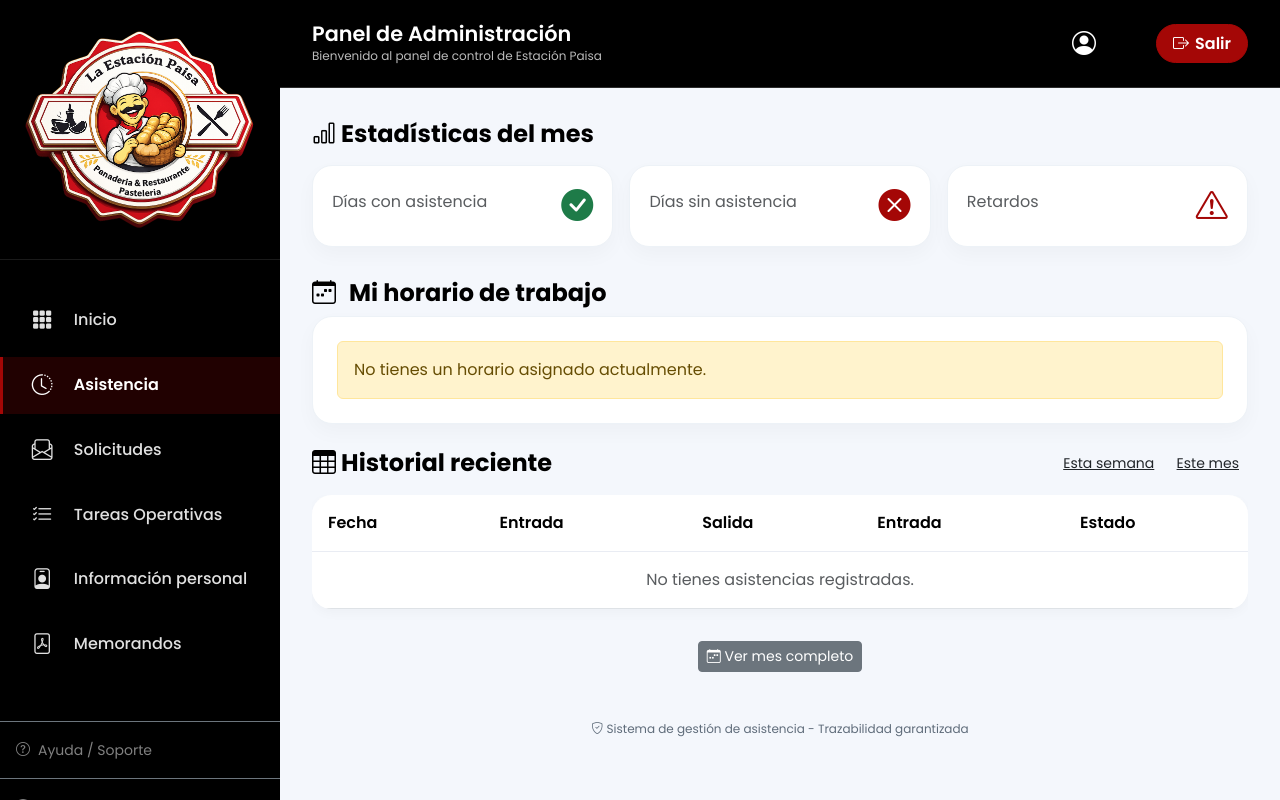
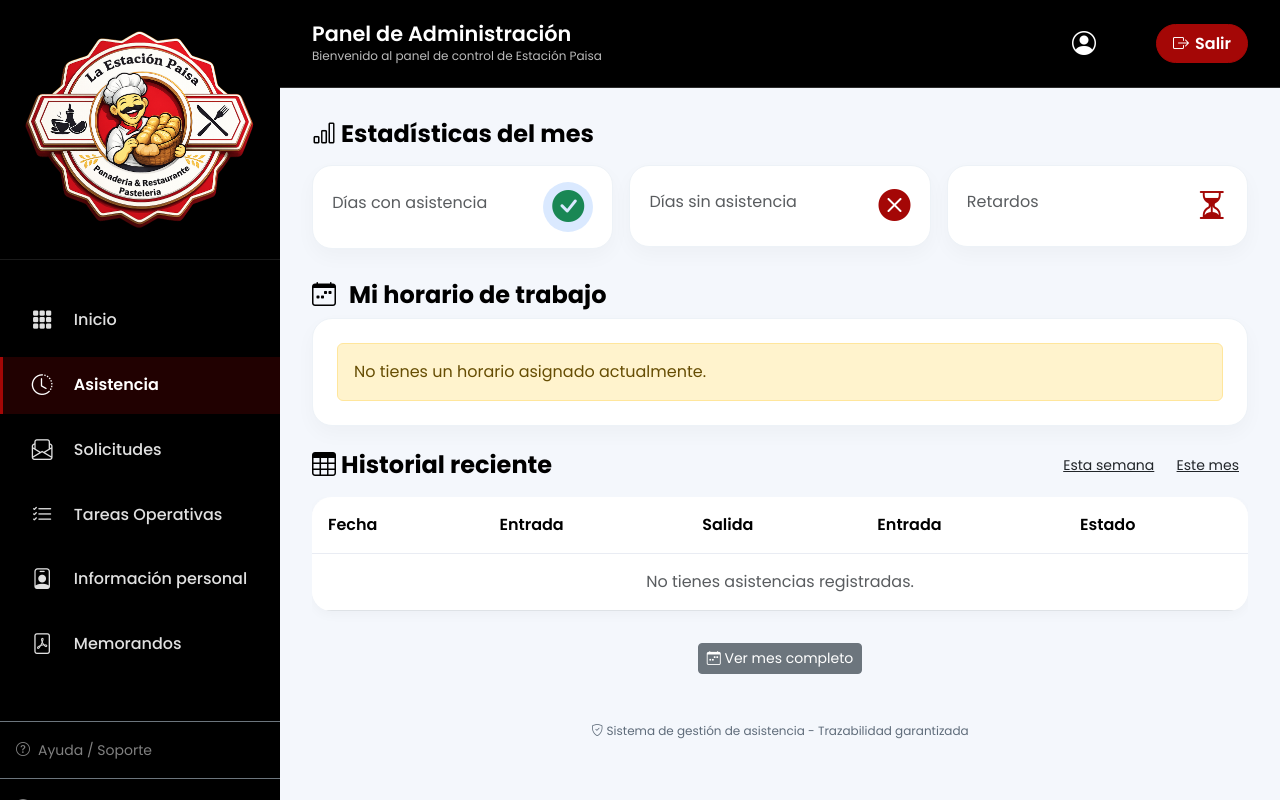
Before and after one commit to EddierPaz/OperPan-Backend, a Django app: template templates/empleado/asistencia/asistencia.html in a window 1280 px wide. Run offline with Django 5.2, Linux system fonts and the light colour scheme; the template is opened without the code that fills it, so the values that code supplies are empty.

Commit message:
1.0 code:panel administrador icons

```diff
--- a/templates/empleado/asistencia/stats.html
+++ b/templates/empleado/asistencia/stats.html
@@ -11,8 +11,10 @@
                 <span class="text-muted">Días con asistencia</span>
                 <h3 class="mt-1">{{ dias_asistencia }}</h3>
             </div>
-            <i class="bi bi-check-circle-fill" style="color:#1E7B48;"></i>
-        </div>
+<div class="icono-circular">
+    <i class="bi bi-check-circle-fill fs-2 text-success"></i>
+</div>
+</div>
     </div>
 
     <div class="col-md-4">
@@ -31,7 +33,7 @@
                 <span class="text-muted">Retardos</span>
                 <h3 class="mt-1">{{ retardos }}</h3>
             </div>
-            <i class="bi bi-exclamation-triangle"></i>
+            <i class="bi bi-hourglass-split"></i>
         </div>
     </div>
 
```
Also changed, not shown: db.sqlite3.
